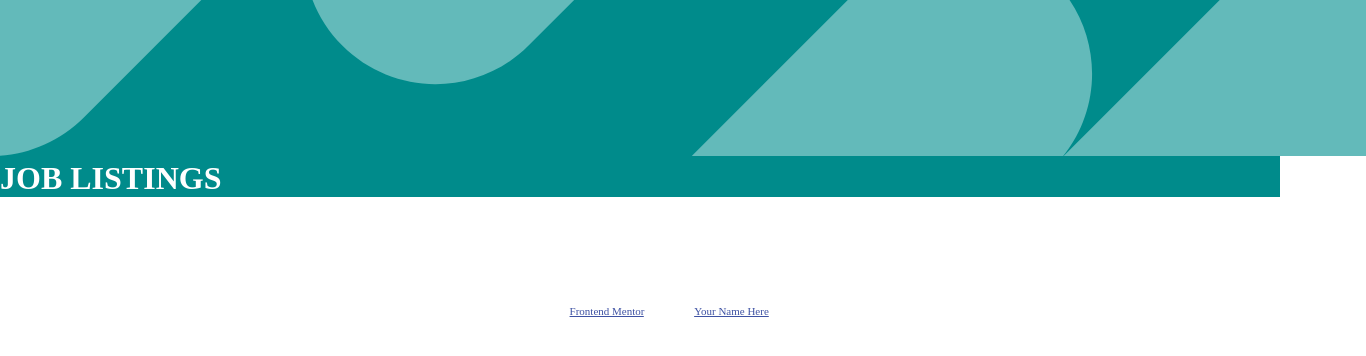
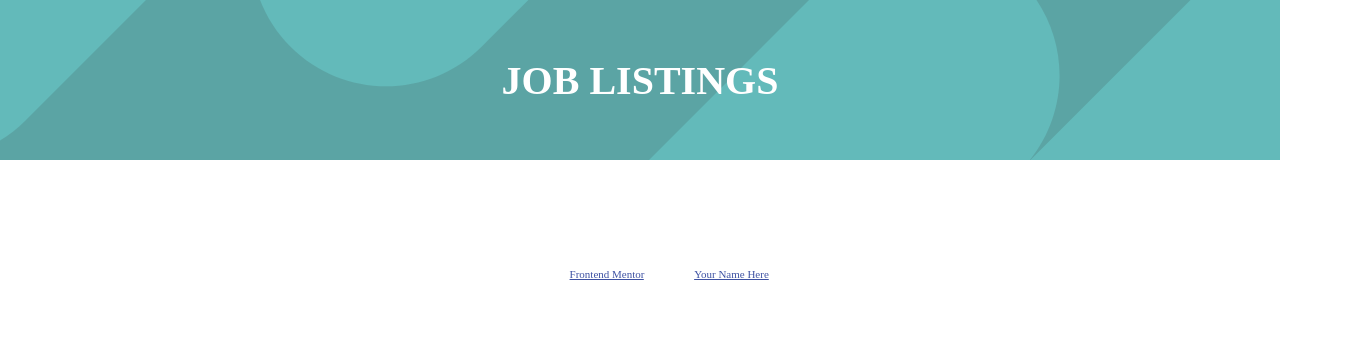
Before and after one commit to reccashi28/listing, a plain HTML site: page index.html in a window 1280 px wide. Shown: the whole page, 1366 px wide, since content can reach past the window. Drawn offline with Linux system fonts and the light colour scheme.

Commit message:
installed scss

```diff
--- a/index.html
+++ b/index.html
@@ -6,6 +6,7 @@
 
   <link rel="icon" type="image/png" sizes="32x32" href="./images/favicon-32x32.png">
   <link rel="stylesheet" href="/style.css">
+  <link rel="stylesheet" href="/mq.css">
   <title>Frontend Mentor | Job Listings</title>
 
   <!-- Feel free to remove these styles or customise in your own stylesheet 👍 -->
@@ -16,8 +17,7 @@
 </head>
 <body>
   <header>
-    <img src="/images/bg-header-desktop.svg" alt="">
-    <h1>JOB LISTINGS</h1>
+    <h1 class="header-name">JOB LISTINGS</h1>
   </header>
   <!-- Item Start -->
   Photosnap
--- /dev/null
+++ b/mq.scss
@@ -0,0 +1,10 @@
+@media screen and (min-width: 768px) {
+    header {
+        background-image: url('/images/bg-header-desktop.svg');
+
+        .header-name {
+            position: absolute;
+            font-size: 40px;
+        }
+    }
+}
--- /dev/null
+++ b/style.scss
@@ -0,0 +1,29 @@
+*{
+    padding: 0;
+    margin: 0;
+    box-sizing: border-box;
+}
+
+$primaryBgColor: hsl(180, 29%, 50%);
+
+body {
+    color: white;
+}
+
+header {
+    background-color: $primaryBgColor;
+    position: relative;
+    height: 20vh;
+    background-image: url('/images/bg-header-mobile.svg');
+    background-size: cover;
+    background-repeat: no-repeat;
+    background-position: center;
+
+    .header-name {
+        position: absolute;
+        left: 50%;
+        top: 50%;
+        transform: translate(-50%, -50%);
+        font-size: 25px;
+    }
+}
```
Also changed, not shown: mq.css (added), style.css, 2 other files.
